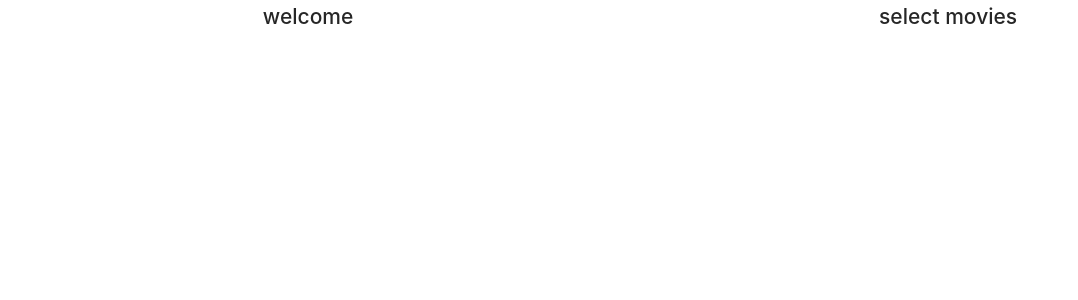
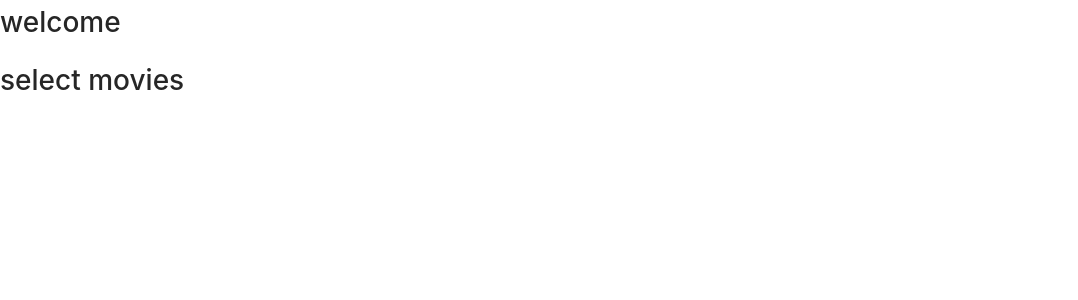
Before and after one commit to ZadBabaei/React-projects, a React (Create React App) app: page / in a window 1280 px wide. Shown: the top 300 px of the page, without its empty margins (0-1078 px from the left). Built offline with nearby package versions, Linux system fonts and the light colour scheme.

Commit message:
fixing the route problem

```diff
--- a/src/App.js
+++ b/src/App.js
@@ -10,9 +10,9 @@ function App() {
 
   return (
     <Router>
-      <WelcomePage/>
       <Switch>
       <Route path="/SelectMovies"  component ={SelectMovies} />
+      <Route path="/"  exact component ={WelcomePage} />
       </Switch>
     </Router>
   );
--- a/src/WelcomePage.js
+++ b/src/WelcomePage.js
@@ -9,15 +9,14 @@ function WelcomePage() {
     justify-content: space-around;
   `;
     return (
-
-        <Navigation>
+        <div>
             <Link to="/WelcomePage">
                 <h1>welcome</h1>
             </Link>
             <Link to="/SelectMovies">
                 <h1>select movies</h1>
             </Link>
-        </Navigation>
+        </div>
     );
   }
 
```
Also changed, not shown: 1 other file (tests, documents, lock files or other folders).
